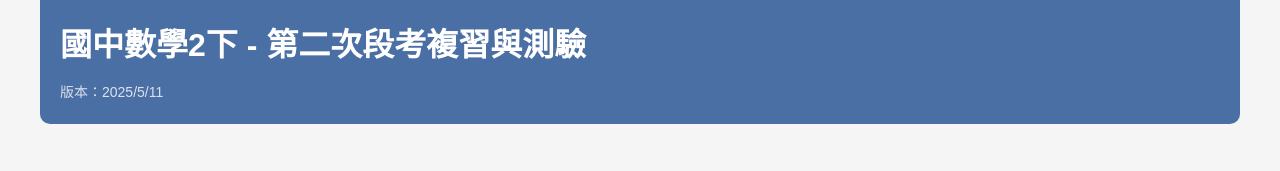
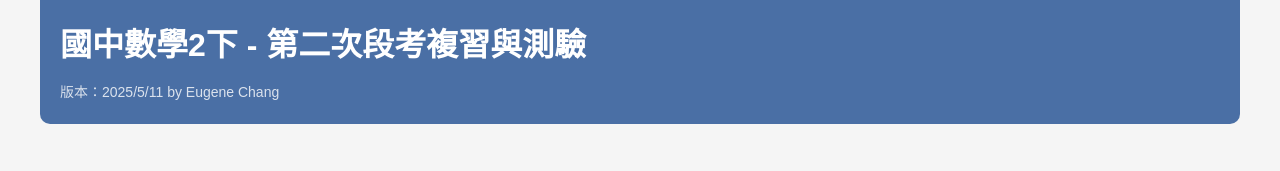
Before and after one commit to eugenetwtw/8gdmath2ex, a plain HTML site: page index.html in a window 1280 px wide. Shown: the top 171 px of the page. Drawn offline with Linux system fonts and the light colour scheme.

Commit message:
Update index.html

```diff
--- a/index.html
+++ b/index.html
@@ -9,7 +9,7 @@
 <body>
     <header>
         <h1>國中數學2下 - 第二次段考複習與測驗</h1>
-        <p class="version-info">版本：2025/5/11</p>
+        <p class="version-info">版本：2025/5/11 by Eugene Chang</p>
     </header>
 
     <main>
```
